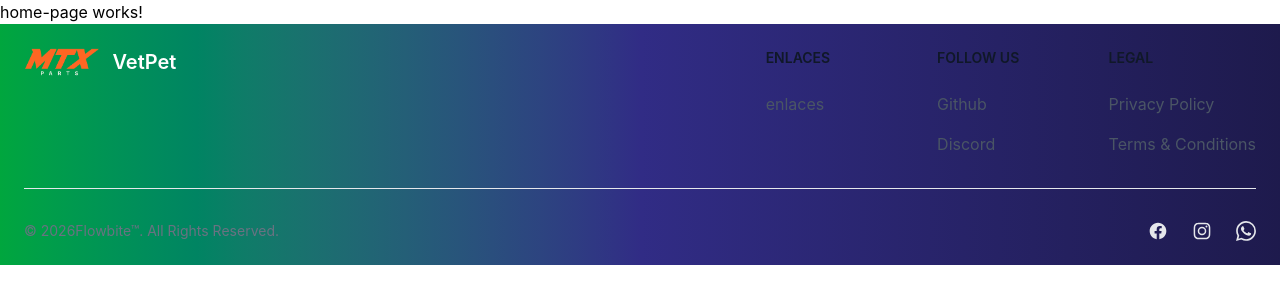
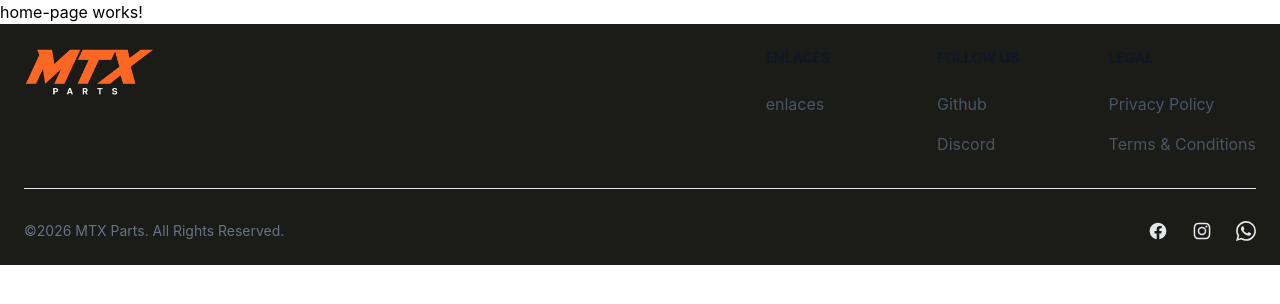
Before and after one commit to AlexdanTB/mtx-parts, an Angular app: page / in a window 1280 px wide. Shown: the top 304 px of the page. Built offline with nearby package versions, Linux system fonts and the light colour scheme.

Commit message:
style: background y logo

```diff
--- a/src/app/shared/footer/footer.html
+++ b/src/app/shared/footer/footer.html
@@ -1,10 +1,9 @@
-<footer class="p-4 sm:p-6 bg-gradient-to-r  from-green-600 via-indigo-900 to-indigo-950">
+<footer class="p-4 sm:p-6 bg-charcoal-brown-900">
     <div class="mx-auto max-w-screen-xl">
         <div class="md:flex md:justify-between">
             <div class="mb-6 md:mb-0 items-center justify-items-center  ">
                 <a routerLink="" class="flex items-center space-x-3 rtl:space-x-reverse">
-                    <img src="/images/logo.png" class="h-7" alt="Flowbite Logo" />
-                    <span class="self-center text-xl text-heading font-semibold whitespace-nowrap text-white">VetPet</span>
+                    <img src="/images/logo.png" class="h-12" alt="Flowbite Logo" />
                 </a>
             </div>
             <div class="grid grid-cols-2 gap-8 sm:gap-6 sm:grid-cols-3">
@@ -45,8 +44,8 @@
         </div>
         <hr class="my-6 border-gray-200 sm:mx-auto dark:border-gray-700 lg:my-8" />
         <div class="sm:flex sm:items-center sm:justify-between">
-            <span class="text-sm text-gray-500 sm:text-center dark:text-gray-200">© 2026<a
-                    href="https://flowbite.com" class="hover:underline">Flowbite™</a>. All Rights Reserved.
+            <span class="text-sm text-gray-500 sm:text-center dark:text-gray-200">©2026
+                <a href="https://flowbite.com" class="hover:underline">MTX Parts</a>. All Rights Reserved.
             </span>
             <div class="flex mt-4 space-x-6 sm:justify-center sm:mt-0">
                 <a href="#" class="text-gray-200 hover:text-gray-900 dark:hover:text-blue-500">
```
